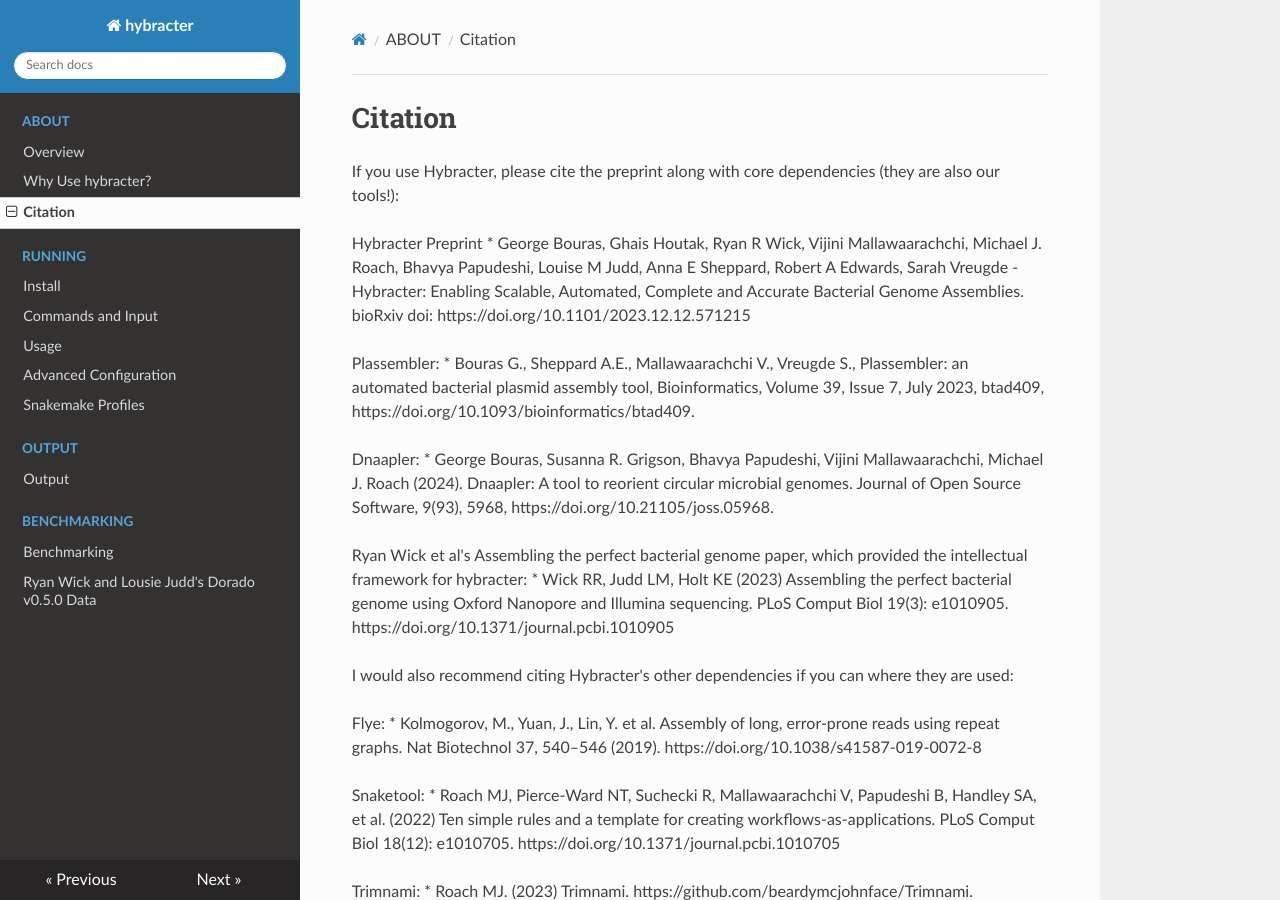
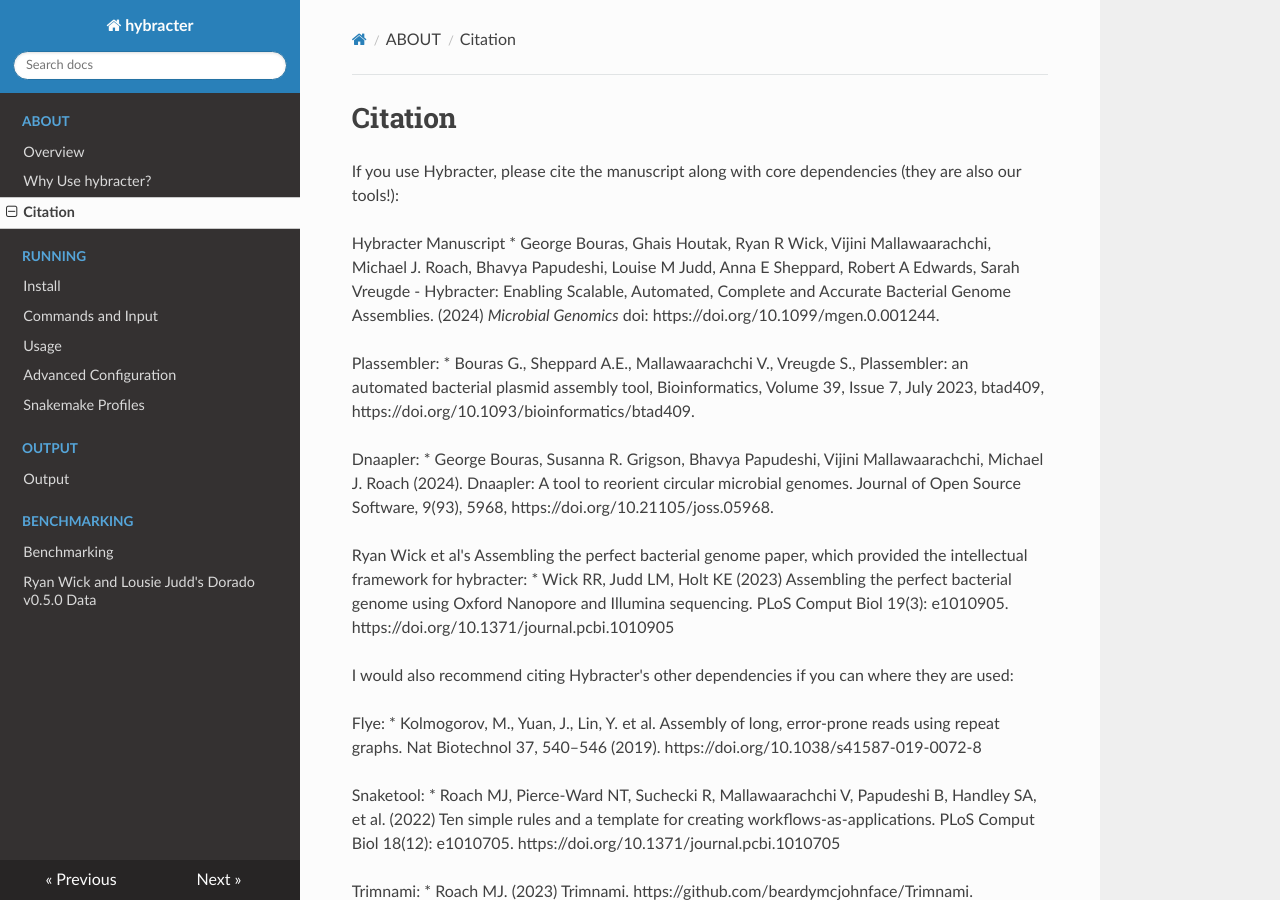
Before and after one commit to gbouras13/hybracter, an MkDocs documentation site: the page built from docs/citation.md, in a window 1280 px wide and 900 px high. Built offline with MkDocs 1.6.1, drawn with Linux system fonts in a browser that asks for light colours; nearby versions of some CDN libraries.

Commit message:
update citations

```diff
--- a/docs/citation.md
+++ b/docs/citation.md
@@ -1,9 +1,9 @@
 # Citation
 
-If you use Hybracter, please cite the preprint along with core dependencies (they are also our tools!):
+If you use Hybracter, please cite the manuscript along with core dependencies (they are also our tools!):
 
-Hybracter Preprint
-* George Bouras, Ghais Houtak, Ryan R Wick, Vijini Mallawaarachchi, Michael J. Roach, Bhavya Papudeshi, Louise M Judd, Anna E Sheppard, Robert A Edwards, Sarah Vreugde - Hybracter: Enabling Scalable, Automated, Complete and Accurate Bacterial Genome Assemblies. bioRxiv doi: https://doi.org/10.1101/2023.12.12.571215
+Hybracter Manuscript
+* George Bouras, Ghais Houtak, Ryan R Wick, Vijini Mallawaarachchi, Michael J. Roach, Bhavya Papudeshi, Louise M Judd, Anna E Sheppard, Robert A Edwards, Sarah Vreugde - Hybracter: Enabling Scalable, Automated, Complete and Accurate Bacterial Genome Assemblies. (2024) _Microbial Genomics_ doi: https://doi.org/10.1099/mgen.0.001244.
 
 Plassembler:
 * Bouras G., Sheppard A.E., Mallawaarachchi V., Vreugde S., Plassembler: an automated bacterial plasmid assembly tool, Bioinformatics, Volume 39, Issue 7, July 2023, btad409, https://doi.org/10.1093/bioinformatics/btad409.
```
Also changed, not shown: README.md (+15 -6 lines).
